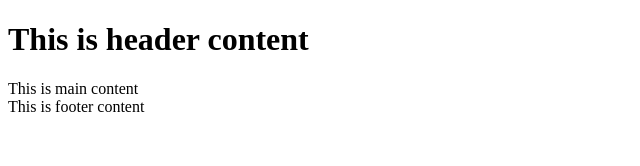
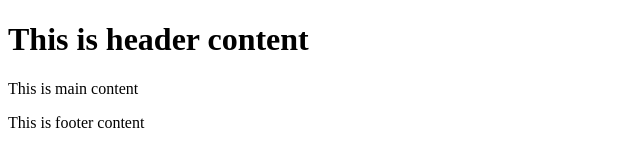
Before and after one commit to code-warrior/website, a plain HTML site: page index.html in a window 1280 px wide. Shown: the whole page, without its empty margins (0-640 px from the left). Drawn offline with Linux system fonts and the light colour scheme.

Commit message:
Wrap footer content in <p> tags

```diff
--- a/index.html
+++ b/index.html
@@ -13,7 +13,7 @@
     This is main content
   </main>
   <footer>
-    This is footer content
+    <p>This is footer content</p>
   </footer>
 </body>
 </html>
```
